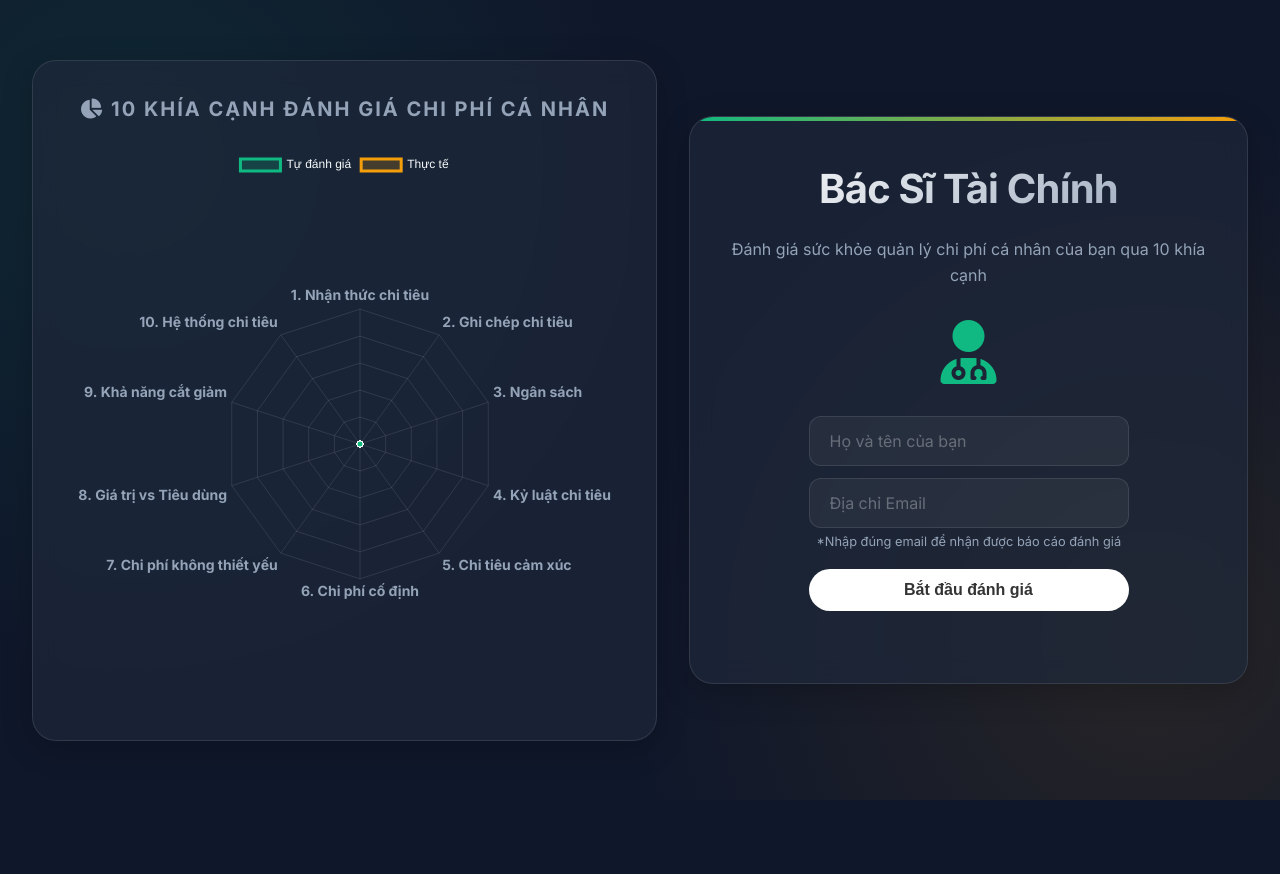
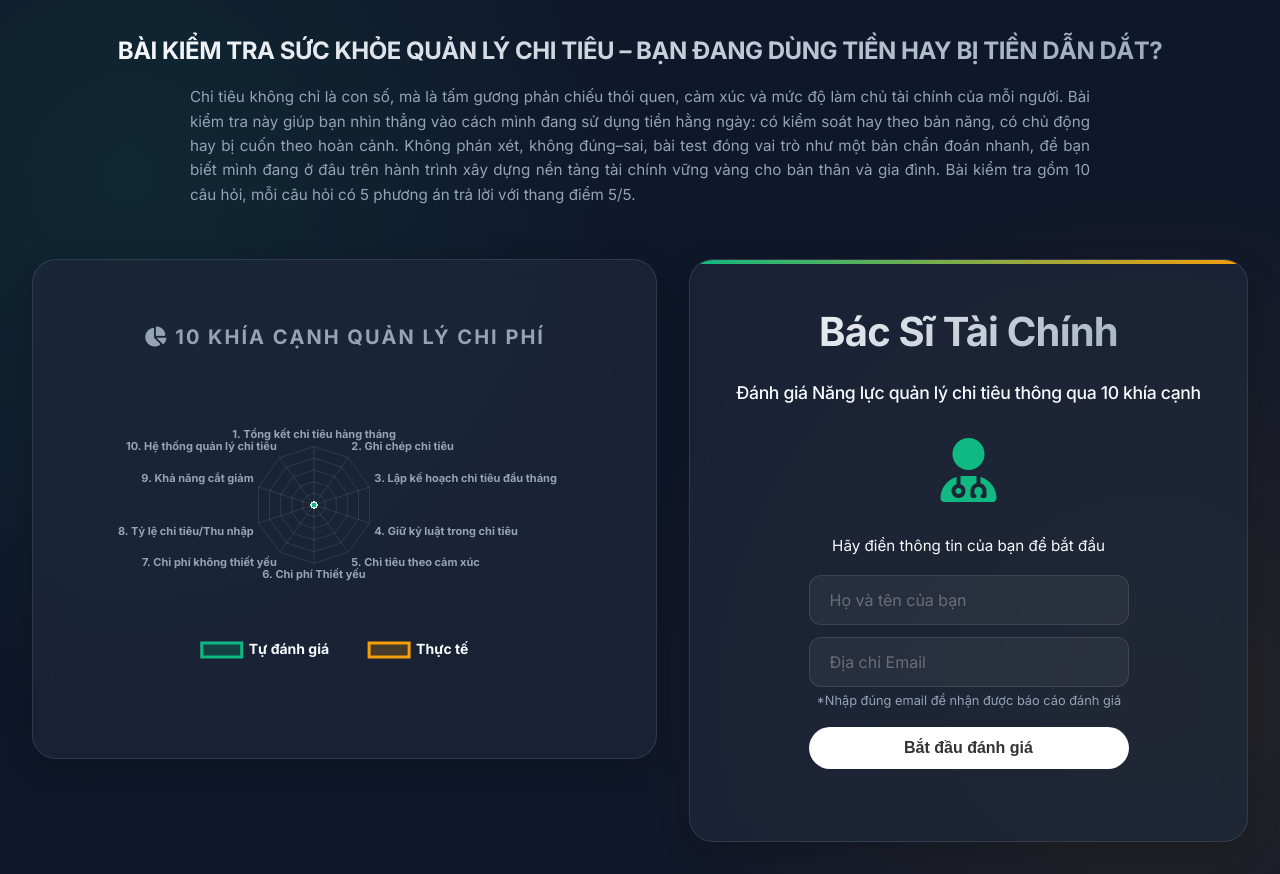
Before and after one commit to TuanDauTu/test-suc-khoe-chi-phi, a plain HTML site: page index.html in a window 1280 px wide. Before the commit the page ends 800 px from the top, so only its background shows below. Drawn offline with nearby package versions, Linux system fonts and the light colour scheme.

Commit message:
Cap nhat giao dien va logic test

```diff
--- a/css/style.css
+++ b/css/style.css
@@ -53,8 +53,13 @@ h1 {
     margin: 0 auto;
     padding: 2rem;
     gap: 2rem;
-    height: 100vh;
-    align-items: center;
+    min-height: 100vh;
+    /* Changed from height to min-height */
+    height: auto;
+    /* Allow content to grow */
+    align-items: flex-start;
+    /* Align top */
+    padding-top: 2rem;
 }
 
 @media (max-width: 968px) {
@@ -62,6 +67,7 @@ h1 {
         flex-direction: column;
         height: auto;
         padding: 1rem;
+        padding-top: 1rem;
     }
 }
 
--- a/index.html
+++ b/index.html
@@ -23,12 +23,29 @@
 
 <body>
 
-    <div class="app-container">
+    <div class="app-container" style="flex-wrap: wrap;">
+        <!-- TOP HEADER -->
+        <div id="intro-header" style="width: 100%; text-align: center; margin-bottom: 20px; color: var(--text-color);">
+            <h1 style="font-size: 1.5rem; color: #10b981; margin-bottom: 15px; text-transform: uppercase;">
+                Bài kiểm tra sức khỏe quản lý chi tiêu – Bạn đang dùng tiền hay bị tiền dẫn dắt?
+            </h1>
+            <p
+                style="font-size: 0.95rem; line-height: 1.6; max-width: 900px; margin: 0 auto; color: var(--text-muted); text-align: justify;">
+                Chi tiêu không chỉ là con số, mà là tấm gương phản chiếu thói quen, cảm xúc và mức độ làm chủ tài chính
+                của mỗi người.
+                Bài kiểm tra này giúp bạn nhìn thẳng vào cách mình đang sử dụng tiền hằng ngày: có kiểm soát hay theo
+                bản năng, có chủ động hay bị cuốn theo hoàn cảnh.
+                Không phán xét, không đúng–sai, bài test đóng vai trò như một bản chẩn đoán nhanh, để bạn biết mình đang
+                ở đâu trên hành trình xây dựng nền tảng tài chính vững vàng cho bản thân và gia đình. Bài kiểm tra gồm
+                10 câu hỏi, mỗi câu hỏi có 5 phương án trả lời với thang điểm 5/5.
+            </p>
+        </div>
         <!-- LEFT PANEL: RADAR CHART -->
         <div class="chart-panel">
-            <h2 class="chart-title"><i class="fa-solid fa-chart-pie"></i> 10 khía cạnh đánh giá CHI PHÍ cá nhân</h2>
+            <h2 class="chart-title"><i class="fa-solid fa-chart-pie"></i> 10 khía cạnh QUẢN LÝ CHI PHÍ
+            </h2>
             <div
-                style="position: relative; height: 100%; width: 100%; display: flex; justify-content: center; align-items: center;">
+                style="position: relative; height: 100%; width: 100%; min-height: 300px; display: flex; justify-content: center; align-items: center; padding: 10px;">
                 <canvas id="radarChart"></canvas>
             </div>
         </div>
@@ -39,12 +56,16 @@
             <!-- VIEW 1: LOGIN -->
             <div id="view-login" class="card login-view">
                 <h1>Bác Sĩ Tài Chính</h1>
-                <p style="color: var(--text-muted); margin: 1rem 0;">
-                    Đánh giá sức khỏe quản lý chi phí cá nhân của bạn qua 10 khía cạnh
-                </p>
+                <h2
+                    style="font-size: 1.1rem; color: var(--text-color); margin: 1rem 0; font-weight: 500; line-height: 1.5;">
+                    Đánh giá Năng lực quản lý chi tiêu thông qua 10 khía cạnh
+                </h2>
                 <div style="margin: 2rem 0;">
                     <i class="fa-solid fa-user-doctor" style="font-size: 4rem; color: var(--primary-color);"></i>
                 </div>
+                <p style="color: var(--text-color); margin-bottom: 1rem; font-size: 0.95rem;">
+                    Hãy điền thông tin của bạn để bắt đầu
+                </p>
                 <div class="login-form-container" style="max-width: 320px; margin: 0 auto;">
                     <input type="text" id="user-name" placeholder="Họ và tên của bạn" class="form-input" required>
                     <input type="email" id="user-email" placeholder="Địa chỉ Email" class="form-input" required>
@@ -68,10 +89,11 @@
             <!-- VIEW 2: INTRO/PRE-TEST (Hidden initially) -->
             <div id="view-intro" class="card hidden text-center">
                 <h2>Chào mừng, <span id="user-name-display" style="color: var(--primary-color)">Bạn</span></h2>
-                <p class="mb-4">Bài test gồm 10 khía cạnh. Mỗi khía cạnh gồm 2 bước:</p>
+                <p class="mb-4">Bài test gồm 10 câu hỏi, cho 10 khía cạnh. mỗi câu hỏi có 5 phương án trả lời với thang
+                    điểm 5/5. Mỗi khía cạnh gồm 2 bước:</p>
                 <ul style="text-align: left; margin: 0 auto 2rem; max-width: 320px; color: var(--text-muted);">
-                    <li class="mb-4">Bước 1. Bạn tự đánh giá năng lực bản thân</li>
-                    <li>Bước 2. Đánh giá dựa vào câu hỏi trắc nghiệm thực tế của bạn</li>
+                    <li class="mb-4">Bước 1. Đánh giá dựa vào câu hỏi trắc nghiệm thực tế của bạn</li>
+                    <li>Bước 2: Bạn tự đánh giá năng lực</li>
                 </ul>
                 <button id="btn-start" class="rating-btn" style="background: var(--primary-color); color: #0f172a;">
                     Bắt đầu ngay <i class="fa-solid fa-arrow-right"></i>
@@ -83,22 +105,23 @@
                 <div class="phase-header">
                     <div class="phase-badge">CÂU HỎI <span id="current-aspect-num">1</span>/10</div>
                     <h2 class="phase-title" id="current-aspect-name">NHẬN THỨC CHI TIÊU</h2>
-                    <div class="phase-subtitle">Bước 1: Tự đánh giá năng lực</div>
+                    <div class="phase-subtitle">Bước 2: Bạn tự đánh giá năng lực</div>
                 </div>
 
-                <h3 class="question-text">Bản thân bạn đánh giá mình được bao nhiêu điểm ở khía cạnh này?</h3>
+                <h3 class="question-text">Bản thân bạn tự đánh giá năng lực của bản thân ở khía cạnh này?
+                </h3>
 
                 <div class="rating-scale">
-                    <button class="rating-btn" data-score="1">1<br><span
-                            style="font-size:0.7rem; font-weight:400">Yếu</span></button>
-                    <button class="rating-btn" data-score="2">2<br><span
-                            style="font-size:0.7rem; font-weight:400">Kém</span></button>
-                    <button class="rating-btn" data-score="3">3<br><span
-                            style="font-size:0.7rem; font-weight:400">TB</span></button>
-                    <button class="rating-btn" data-score="4">4<br><span
-                            style="font-size:0.7rem; font-weight:400">Khá</span></button>
-                    <button class="rating-btn" data-score="5">5<br><span
-                            style="font-size:0.7rem; font-weight:400">Tốt</span></button>
+                    <button class="rating-btn" data-score="1"><span
+                            style="font-size:1rem; font-weight:700">YẾU</span></button>
+                    <button class="rating-btn" data-score="2"><span
+                            style="font-size:1rem; font-weight:700">KÉM</span></button>
+                    <button class="rating-btn" data-score="3"><span style="font-size:1rem; font-weight:700">TRUNG
+                            BÌNH</span></button>
+                    <button class="rating-btn" data-score="4"><span
+                            style="font-size:1rem; font-weight:700">KHÁ</span></button>
+                    <button class="rating-btn" data-score="5"><span
+                            style="font-size:1rem; font-weight:700">TỐT</span></button>
                 </div>
             </div>
 
@@ -107,7 +130,7 @@
                 <div class="phase-header">
                     <div class="phase-badge">CÂU HỎI <span id="quiz-aspect-num">1</span>/10</div>
                     <h2 class="phase-title" id="quiz-aspect-name">...</h2>
-                    <div class="phase-subtitle">Bước 2: Trắc nghiệm thực tế</div>
+                    <div class="phase-subtitle">Bước 1: Đánh giá dựa vào câu hỏi trắc nghiệm thực tế</div>
                 </div>
 
                 <h3 id="quiz-question" class="question-text">...</h3>
--- a/js/app.js
+++ b/js/app.js
@@ -77,10 +77,20 @@ function initChart() {
                 pointBorderColor: '#fff',
                 pointHoverBackgroundColor: '#fff',
                 pointHoverBorderColor: '#f59e0b',
-                hidden: false // Show initially so legend is not strikethrough
+                hidden: false
             }]
         },
         options: {
+            responsive: true,
+            maintainAspectRatio: false,
+            layout: {
+                padding: {
+                    top: 20,
+                    bottom: 20,
+                    left: 20,
+                    right: 40
+                }
+            },
             elements: {
                 line: { borderWidth: 3 }
             },
@@ -90,29 +100,39 @@ function initChart() {
                     grid: { color: 'rgba(255, 255, 255, 0.1)' },
                     pointLabels: {
                         color: (context) => {
-                            // Highlight current aspect
                             if (currentState.user && context.index === currentState.step) {
-                                return '#10b981'; // Green highlight
+                                return '#10b981';
                             }
-                            return '#94a3b8'; // Muted
+                            return '#94a3b8';
                         },
                         font: {
-                            size: 14, // Increased size
-                            weight: 'bold', // Bold
-                            family: "'Inter', sans-serif"
+                            size: 11,
+                            family: "'Inter', sans-serif",
+                            weight: 'bold'
                         }
                     },
                     suggestedMin: 0,
                     suggestedMax: 5,
                     ticks: {
                         stepSize: 1,
-                        display: false // Hide numbers for cleaner look
+                        display: false, // Hide numbers
+                        backdropColor: 'transparent'
                     }
                 }
             },
             plugins: {
                 legend: {
-                    labels: { color: '#f8fafc' }
+                    position: 'bottom',
+                    align: 'center',
+                    labels: {
+                        color: '#f8fafc',
+                        padding: 40, // Increased spacing from chart
+                        font: {
+                            family: "'Inter', sans-serif",
+                            size: 14, // Larger font
+                            weight: 'bold' // Bold text
+                        }
+                    }
                 }
             }
         }
@@ -146,7 +166,7 @@ function handleLogin() {
 function startTest() {
     currentState.startTime = new Date();
     currentState.step = 0;
-    currentState.subStep = 'self';
+    currentState.subStep = 'quiz'; // Start with Quiz first
 
     // Show Actual dataset now
     // radarChart.data.datasets[1].hidden = false; // it is already visible now
@@ -168,19 +188,19 @@ function loadStep() {
     radarChart.update();
 
     if (currentState.subStep === 'self') {
-        // Show Self Assess View
+        // Show Self Assess View (Step 2)
         switchView('selfAssess');
         document.getElementById('current-aspect-num').innerText = currentState.step + 1;
-        document.getElementById('current-aspect-name').innerText = aspect.name;
+        document.getElementById('current-aspect-name').innerText = "Đánh giá: " + aspect.name;
 
         // Reset buttons
         document.querySelectorAll('.rating-btn').forEach(btn => btn.style.background = '');
 
     } else {
-        // Show Quiz View
+        // Show Quiz View (Step 1)
         switchView('quiz');
         document.getElementById('quiz-aspect-num').innerText = currentState.step + 1;
-        document.getElementById('quiz-aspect-name').innerText = aspect.name;
+        document.getElementById('quiz-aspect-name').innerText = "Đánh giá: " + aspect.name;
         document.getElementById('quiz-question').innerText = aspect.question;
 
         const optionsContainer = document.getElementById('quiz-options');
@@ -206,11 +226,14 @@ function handleSelfAssess(score) {
     radarChart.data.datasets[0].data = currentState.selfScores;
     radarChart.update();
 
-    // Move to next sub-step after brief delay
-    setTimeout(() => {
-        currentState.subStep = 'quiz';
-        loadStep();
-    }, 300);
+    // Move to NEXT QUESTION or FINISH
+    if (currentState.step < 9) {
+        currentState.step++;
+        currentState.subStep = 'quiz'; // Next question starts with Quiz
+        setTimeout(() => loadStep(), 300);
+    } else {
+        finishTest();
+    }
 }
 
 function handleQuizAnswer(score) {
@@ -220,14 +243,11 @@ function handleQuizAnswer(score) {
     radarChart.data.datasets[1].data = currentState.actualScores;
     radarChart.update();
 
-    // Check if next step exists
-    if (currentState.step < 9) {
-        currentState.step++;
+    // Move to SELF ASSESS (Step 2)
+    setTimeout(() => {
         currentState.subStep = 'self';
-        setTimeout(() => loadStep(), 300);
-    } else {
-        finishTest();
-    }
+        loadStep();
+    }, 300);
 }
 
 function finishTest() {
@@ -408,4 +428,16 @@ function switchView(viewName) {
     views[viewName].style.animation = 'none';
     views[viewName].offsetHeight; /* trigger reflow */
     views[viewName].style.animation = 'fadeIn 0.5s ease-out';
+
+    // Handle Header Visibility
+    const header = document.getElementById('intro-header');
+    const container = document.querySelector('.app-container');
+
+    if (viewName === 'quiz' || viewName === 'selfAssess' || viewName === 'result') {
+        if (header) header.style.display = 'none';
+        if (container) container.style.alignItems = 'center'; // Center vertically when header is gone
+    } else {
+        if (header) header.style.display = 'block';
+        if (container) container.style.alignItems = 'flex-start'; // Top align when header is present
+    }
 }
--- a/js/data.js
+++ b/js/data.js
@@ -1,20 +1,20 @@
 const ASPECTS = [
     {
         id: "awareness",
-        name: "Nhận thức chi tiêu",
-        question: "Bạn có biết chính xác tiền của mình đang đi đâu mỗi tháng không?",
+        name: "Tổng kết chi tiêu hàng tháng",
+        question: "Bạn có tổng kết chi tiêu mỗi tháng không? Biết 3 tháng gần đây chi tiêu như thế nào.",
         options: [
-            { text: "Hoàn toàn không biết", score: 1 },
-            { text: "Biết mơ hồ vài khoản lớn", score: 2 },
-            { text: "Biết khoảng 50–60%", score: 3 },
-            { text: "Biết gần hết, đôi lúc lệch", score: 4 },
-            { text: "Biết rõ 90–100%, có số liệu", score: 5 }
+            { text: "Không bao giờ", score: 1 },
+            { text: "Thỉnh thoảng tổng kết chi tiêu tháng nhưng không ghi chép lại tổng kết.", score: 2 },
+            { text: "Thỉnh thoảng tổng kết chi tiêu tháng, CÓ GHI CHÉP LAI", score: 3 },
+            { text: "Luôn tổng kết chi tiêu tháng nhưng không ghi chép lại", score: 4 },
+            { text: "Luôn tổng kết chi tiêu tháng và CÓ GHI CHÉP LAI", score: 5 }
         ]
     },
     {
         id: "recording",
         name: "Ghi chép chi tiêu",
-        question: "Bạn ghi chép chi tiêu ở mức độ nào?",
+        question: "Bạn đang ghi chép chi tiêu như thế nào?",
         options: [
             { text: "Không ghi", score: 1 },
             { text: "Ghi khi nhớ", score: 2 },
@@ -25,8 +25,8 @@ const ASPECTS = [
     },
     {
         id: "budgeting",
-        name: "Ngân sách",
-        question: "Bạn có ngân sách chi tiêu trước khi bước vào tháng mới không?",
+        name: "Lập kế hoạch chi tiêu đầu tháng",
+        question: "Bạn có lập kế hoạch chi tiêu trước khi bước vào tháng mới không?",
         options: [
             { text: "Không có", score: 1 },
             { text: "Có ý định nhưng không làm", score: 2 },
@@ -37,8 +37,8 @@ const ASPECTS = [
     },
     {
         id: "discipline",
-        name: "Kỷ luật chi tiêu",
-        question: "Khi chi vượt kế hoạch, Bạn thường phản ứng thế nào?",
+        name: "Giữ kỷ luật trong chi tiêu",
+        question: "Khi chi tiêu vượt kế hoạch, Bạn thường phản ứng thế nào?",
         options: [
             { text: "Mặc kệ", score: 1 },
             { text: "Tự an ủi", score: 2 },
@@ -49,8 +49,8 @@ const ASPECTS = [
     },
     {
         id: "emotional",
-        name: "Chi tiêu cảm xúc",
-        question: "Bạn chi tiền theo cảm xúc (stress, buồn, hứng) bao nhiêu?",
+        name: "Chi tiêu theo cảm xúc",
+        question: "Bạn có thường chi tiền theo cảm xúc (thích là mua, vui cũng mua, buồn cũng mua để thỏa mãn cảm xúc) mà không cần để ý kế hoạch chi tiêu hàng tháng.",
         options: [
             { text: "Rất thường xuyên", score: 1 },
             { text: "Thường xuyên", score: 2 },
@@ -61,8 +61,8 @@ const ASPECTS = [
     },
     {
         id: "fixed_costs",
-        name: "Chi phí cố định",
-        question: "Chi phí cố định chiếm bao nhiêu % thu nhập?",
+        name: "Chi phí Thiết yếu",
+        question: "Chi phí THIẾT YẾU chiếm bao nhiêu % thu nhập? (Là những khoản chi bắt buộc và không thể cắt giảm để duy trì mức sống cơ bản. Ví dụ như  ăn uống, nhà ở, đi lại)",
         options: [
             { text: ">80%", score: 1 },
             { text: "65–80%", score: 2 },
@@ -74,25 +74,25 @@ const ASPECTS = [
     {
         id: "non_essential",
         name: "Chi phí không thiết yếu",
-        question: "Bạn có thường xuyên chi cho các khoản 'không thật sự cần'?",
+        question: "Chi phí KHÔNG THIẾT YẾU chiếm bao nhiêu % thu nhập? (Là những khoản chi tiêu không bắt buộc, mang tính tùy ý, giải trí. Ví dụ như: Đi du lịch, ăn nhà hàng, mua sắm không cấp bách)",
         options: [
-            { text: "Rất nhiều", score: 1 },
-            { text: "Nhiều", score: 2 },
-            { text: "Trung bình", score: 3 },
-            { text: "Ít", score: 4 },
-            { text: "Rất ít, có chọn lọc", score: 5 }
+            { text: "45-55%", score: 1 },
+            { text: "35-45%", score: 2 },
+            { text: "25-35%", score: 3 },
+            { text: "15-25%", score: 4 },
+            { text: "5-15%", score: 5 }
         ]
     },
     {
         id: "value_vs_desire",
-        name: "Giá trị vs Tiêu dùng",
-        question: "Bạn có phân biệt rõ chi tiêu theo giá trị và ham muốn không?",
+        name: "Tỷ lệ chi tiêu/Thu nhập",
+        question: "Tổng chi tiêu của Bạn chiếm bao nhiêu % thu nhập?",
         options: [
-            { text: "Không phân biệt", score: 1 },
-            { text: "Hiểu mơ hồ", score: 2 },
-            { text: "Phân biệt được nhưng hay lệch", score: 3 },
-            { text: "Phân biệt khá rõ", score: 4 },
-            { text: "Rất rõ, quyết định tỉnh táo", score: 5 }
+            { text: ">100%", score: 1 },
+            { text: "90–100%", score: 2 },
+            { text: "70–90%", score: 3 },
+            { text: "50–70%", score: 4 },
+            { text: "<50%", score: 5 }
         ]
     },
     {
@@ -100,22 +100,22 @@ const ASPECTS = [
         name: "Khả năng cắt giảm",
         question: "Khi cần tiết kiệm gấp, Bạn cắt chi tiêu thế nào?",
         options: [
-            { text: "Không biết cắt gì", score: 1 },
+            { text: "Không biết cắt gì, thấy cái gì cũng cần chi tiêu", score: 1 },
             { text: "Cắt bừa", score: 2 },
             { text: "Cắt được vài khoản", score: 3 },
             { text: "Cắt có ưu tiên", score: 4 },
-            { text: "Cắt nhanh, đúng chỗ", score: 5 }
+            { text: "Cắt có ưu tiên, cắt nhanh, đúng chỗ", score: 5 }
         ]
     },
     {
         id: "system",
-        name: "Hệ thống chi tiêu",
+        name: "Hệ thống quản lý chi tiêu",
         question: "Bạn đang quản lý chi tiêu bằng cách nào?",
         options: [
             { text: "Không có hệ thống", score: 1 },
             { text: "Dựa vào trí nhớ", score: 2 },
             { text: "1 file / app đơn giản", score: 3 },
-            { text: "Hệ thống tương đối", score: 4 },
+            { text: "Hệ thống quản lý chi tiêu tương đối nhưng không định kỳ rà soát", score: 4 },
             { text: "Hệ thống rõ + định kỳ rà soát", score: 5 }
         ]
     }
```
